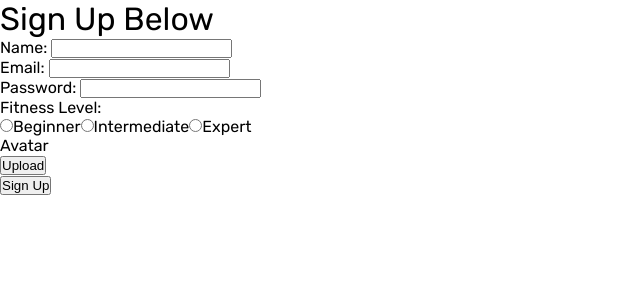
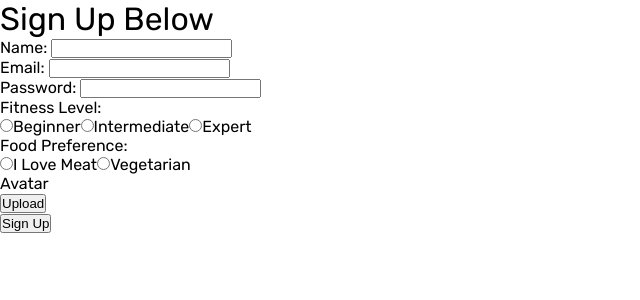
Before and after one commit to NayaOnwubiko/fitMe_client, a React (Create React App) app: page /signup in a window 1280 px wide. Shown: the top 300 px of the page, without its empty margins (0-640 px from the left). Built offline with nearby package versions, Linux system fonts and the light colour scheme.

Commit message:
set up user profile page

```diff
--- a/src/pages/Home/Home.js
+++ b/src/pages/Home/Home.js
@@ -20,7 +20,7 @@ function Home() {
        })
        .then(response => {
             localStorage.authToken = response.data.token;
-            navigate("/user-profile");
+            navigate("/");
        })
        .catch(error => {
             alert("Unable to login, sorry");
--- a/src/pages/Schedule/Schedule.js
+++ b/src/pages/Schedule/Schedule.js
@@ -43,7 +43,7 @@ function Schedule(){
         <>
         <h2>Your Schedule</h2>
         <ul>
-            {schedules.map(schedule =>(
+            {schedule.map(schedule =>(
                 <li>{schedule.meal}</li>
             ))}
         </ul>
--- a/src/pages/SignUp/SignUp.js
+++ b/src/pages/SignUp/SignUp.js
@@ -16,11 +16,13 @@ function SignUp(){
         axios.post("http://localhost:8080/signup", {
             name: event.target.name.value,
             email: event.target.email.value,
-            password: event.target.password.value
+            password: event.target.password.value,
+            difficulty: event.target.difficulty.value,
+            vegetarian: event.target.vegetarian.value
         })
         .then(response => {
             localStorage.authToken = response.data.token;
-            navigate("/user-profile");
+            navigate("/");
         })
         .catch(error => {
             //Show an error message
@@ -40,15 +42,38 @@ function SignUp(){
                     Email: <input type="text" name="email"></input>
                 </label><br />
                 <label>
-                    Password: <input type="text" name="password"></input>
+                    Password: <input type="password" name="password"></input>
                 </label><br />
                 <p>Fitness Level:</p>
-                <input type="radio" name="category" id="beginner"></input>
+                <input type="radio"
+                        name="difficulty"
+                        id="beginner">
+                </input>
                     <label htmlFor="beginner">Beginner</label>
-                <input type="radio" name="category" id="intermediate"></input>
+                <input type="radio"
+                        name="difficulty"
+                        id="intermediate">
+                </input>
                     <label htmlFor="intermediate">Intermediate</label>
-                <input type="radio" name="category" id="expert"></input>
+                <input type="radio"
+                       name="difficulty"
+                       id="expert"></input>
                     <label htmlFor="expert">Expert</label>
+                <p>Food Preference: </p>
+                <input type="radio"
+                        name="vegetarian"
+                        value="FALSE"
+                        id="non_veg"
+                        >
+                </input>
+                    <label htmlFor="non_veg">I Love Meat</label>
+                <input type="radio"
+                        name="vegetarian"
+                        value="TRUE"
+                        id="veg"
+                        >
+                </input>
+                    <label htmlFor="veg">Vegetarian</label>
                 <p>Avatar</p><button>Upload</button><br />
                 <button>Sign Up</button>
             </form>
--- a/src/pages/UserProfile/UserProfile.js
+++ b/src/pages/UserProfile/UserProfile.js
@@ -32,7 +32,8 @@ function UserProfile() {
                 }
             })
             .then(response => {
-                setUser(response.data.user);
+                setUser(response.data);
+                console.log(response.data);
                 setIsLoading(false);
             })
             .catch(error => {
```
